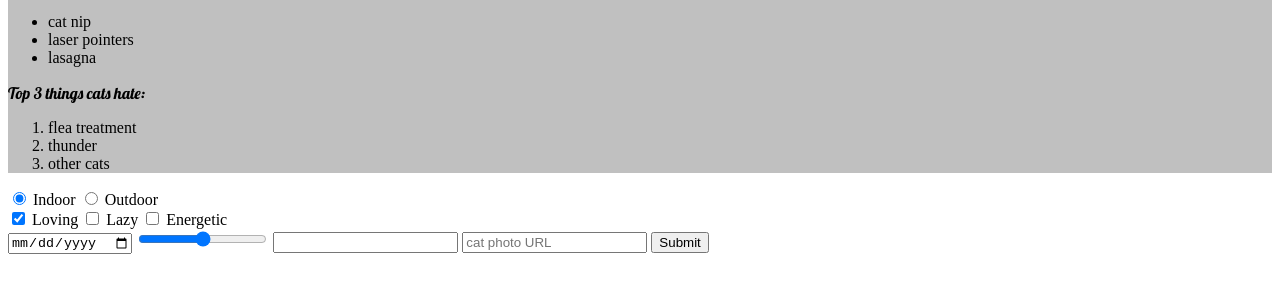
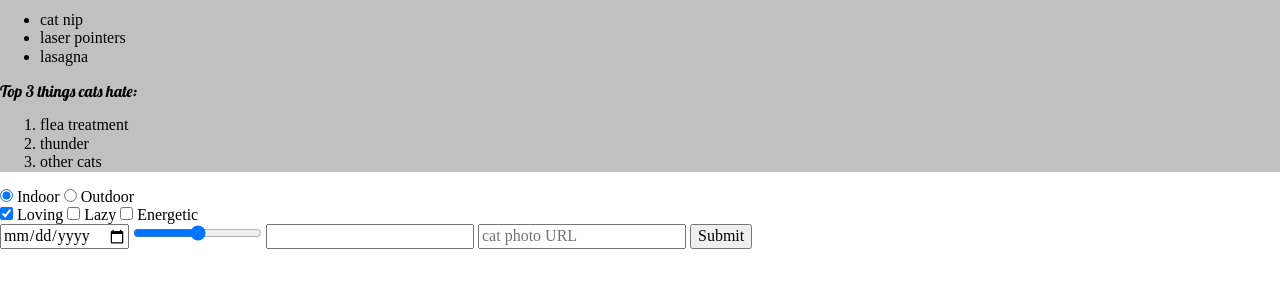
Before and after one commit to statusunknown418/WEB_FRE, a plain HTML site: page HTML/9-CSS_intgrn.html in a window 1280 px wide. Shown: the part 426-718 px from the top of the page. Drawn offline with nearby package versions, Linux system fonts and the light colour scheme.

Commit message:
added information and resources

```diff
--- a/HTML/9-CSS_intgrn.html
+++ b/HTML/9-CSS_intgrn.html
@@ -5,6 +5,7 @@
     <link href="https://fonts.googleapis.com/css?family=Lobster" rel="stylesheet" type="text/css">
     <meta charset="UTF-8">
     <link rel="stylesheet" href="/CSS/1-Importing-fonts.css">
+    <link rel="stylesheet" href="/node_modules/normalize.css/normalize.css">
     <meta http-equiv="X-UA-Compatible" content="IE=edge">
     <meta name="viewport" content="width=device-width, initial-scale=1.0">
     <title>CSS INTEGRATION</title>
```
Also changed, not shown: 1 other file.
